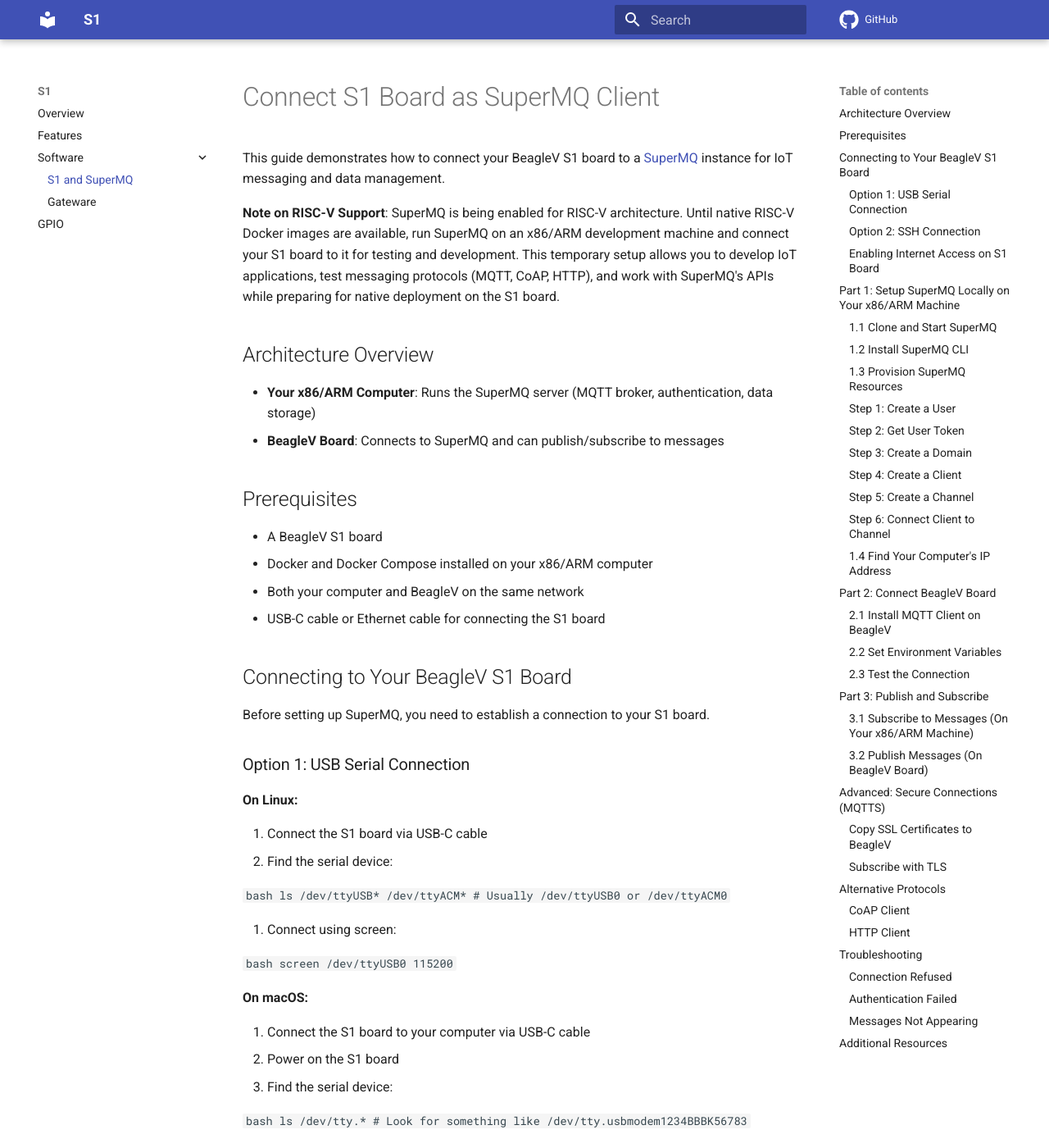
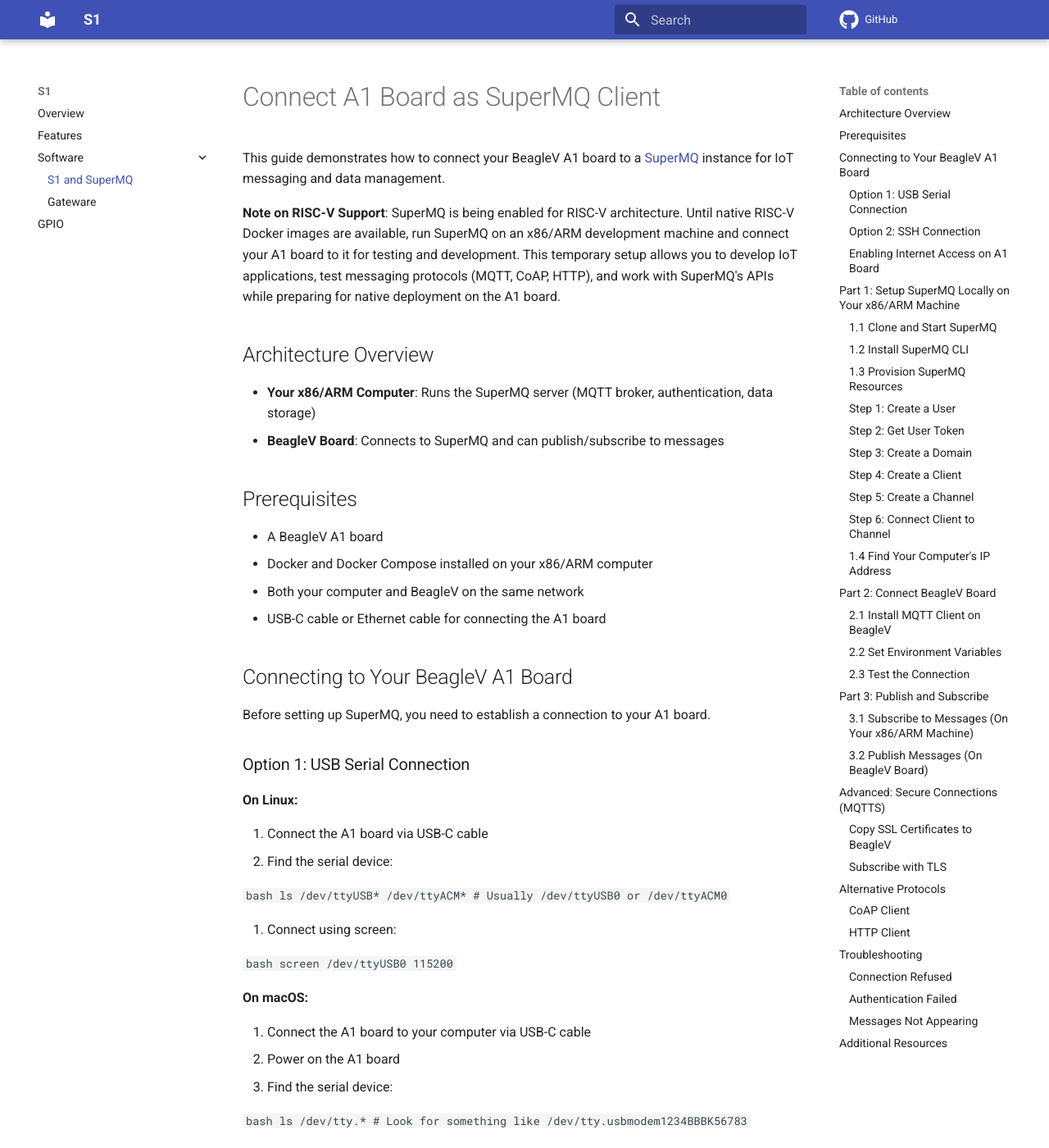
Before and after one commit to absmach/a1, an MkDocs documentation site: the page built from docs/supermq.md, in a window 1280 px wide and 1400 px high. Shown: the whole window at 82% size. Built offline with MkDocs 1.6.1 and Material for MkDocs 9.7.7, drawn with Linux system fonts in a browser that asks for light colours; comment, search, counter and statistics services are not loaded; some of the changed text lies outside the part shown.

Commit message:
s1 to a1 migration

````diff
--- a/docs/supermq.md
+++ b/docs/supermq.md
@@ -1,8 +1,8 @@
-# Connect S1 Board as SuperMQ Client
+# Connect A1 Board as SuperMQ Client
 
-This guide demonstrates how to connect your BeagleV S1 board to a [SuperMQ](https://docs.supermq.absmach.eu) instance for IoT messaging and data management.
+This guide demonstrates how to connect your BeagleV A1 board to a [SuperMQ](https://docs.supermq.absmach.eu) instance for IoT messaging and data management.
 
-**Note on RISC-V Support**: SuperMQ is being enabled for RISC-V architecture. Until native RISC-V Docker images are available, run SuperMQ on an x86/ARM development machine and connect your S1 board to it for testing and development. This temporary setup allows you to develop IoT applications, test messaging protocols (MQTT, CoAP, HTTP), and work with SuperMQ's APIs while preparing for native deployment on the S1 board.
+**Note on RISC-V Support**: SuperMQ is being enabled for RISC-V architecture. Until native RISC-V Docker images are available, run SuperMQ on an x86/ARM development machine and connect your A1 board to it for testing and development. This temporary setup allows you to develop IoT applications, test messaging protocols (MQTT, CoAP, HTTP), and work with SuperMQ's APIs while preparing for native deployment on the A1 board.
 
 ## Architecture Overview
 
@@ -11,20 +11,20 @@
 
 ## Prerequisites
 
-- A BeagleV S1 board
+- A BeagleV A1 board
 - Docker and Docker Compose installed on your x86/ARM computer
 - Both your computer and BeagleV on the same network
-- USB-C cable or Ethernet cable for connecting the S1 board
+- USB-C cable or Ethernet cable for connecting the A1 board
 
-## Connecting to Your BeagleV S1 Board
+## Connecting to Your BeagleV A1 Board
 
-Before setting up SuperMQ, you need to establish a connection to your S1 board.
+Before setting up SuperMQ, you need to establish a connection to your A1 board.
 
 ### Option 1: USB Serial Connection
 
 **On Linux:**
 
-1. Connect the S1 board via USB-C cable
+1. Connect the A1 board via USB-C cable
 2. Find the serial device:
 
    ```bash
@@ -40,8 +40,8 @@
 
    **On macOS:**
 
-4. Connect the S1 board to your computer via USB-C cable
-5. Power on the S1 board
+4. Connect the A1 board to your computer via USB-C cable
+5. Power on the A1 board
 6. Find the serial device:
 
    ```bash
@@ -70,7 +70,7 @@
 
 ### Option 2: SSH Connection
 
-Once your S1 board has network connectivity, SSH is more convenient for multiple terminal sessions.
+Once your A1 board has network connectivity, SSH is more convenient for multiple terminal sessions.
 
 **Via USB Network:**
 
@@ -82,7 +82,7 @@
 
 First, connect to the board via serial (Option 1) and configure network:
 
-1. **Connect Ethernet cable** from your router to the S1 board
+1. **Connect Ethernet cable** from your router to the A1 board
 
 2. **Get an IP address:**
 
@@ -103,9 +103,9 @@
    ssh beagle@192.168.8.133  # Use your actual IP
    ```
 
-### Enabling Internet Access on S1 Board
+### Enabling Internet Access on A1 Board
 
-Your S1 board needs internet access to install packages like mosquitto-clients.
+Your A1 board needs internet access to install packages like mosquitto-clients.
 
 **If connected via Ethernet:**
 The board should automatically get internet access via DHCP:
@@ -121,7 +121,7 @@
 
 - **Linux:** Use `iptables` and IP forwarding (varies by distribution)
 
-Then on the S1 board:
+Then on the A1 board:
 
 ```bash
 sudo ip route add default via 192.168.7.1 dev usb0
````
Also changed, not shown: README.md (+2 -2 lines), docs/features.md (+2 -2 lines), docs/gateware.md (+1 -1 lines), docs/index.md (+5 -5 lines), 2 other files.
